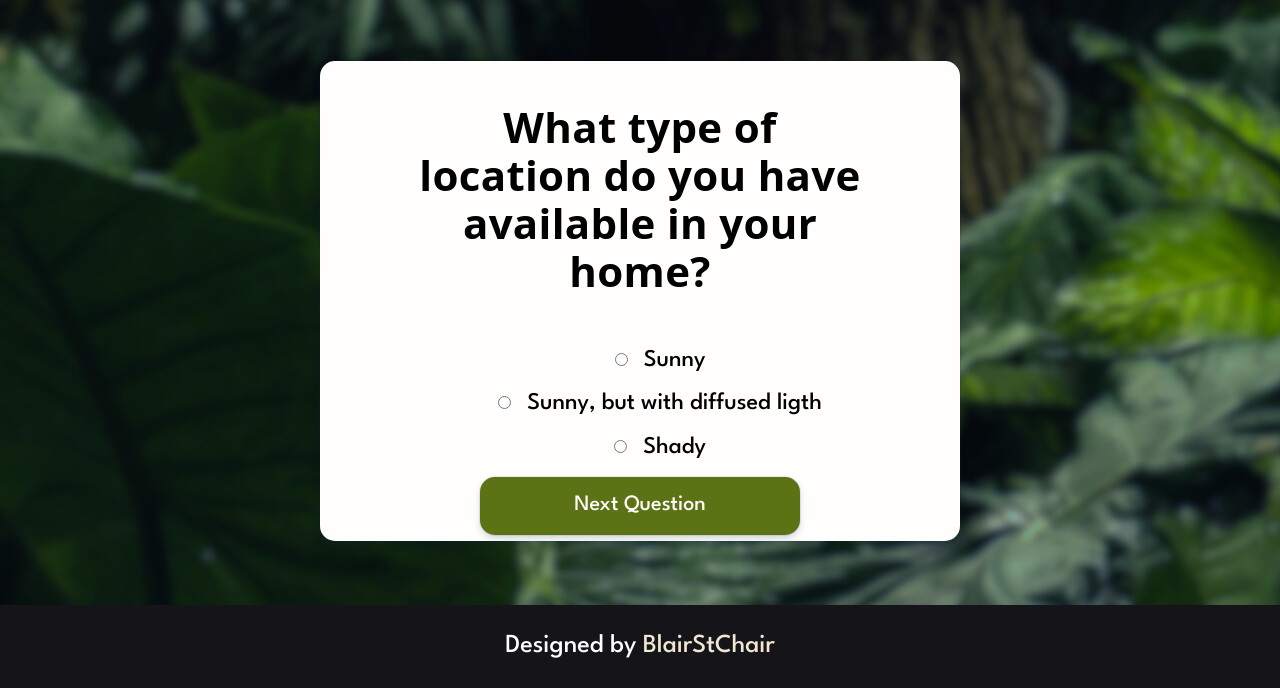
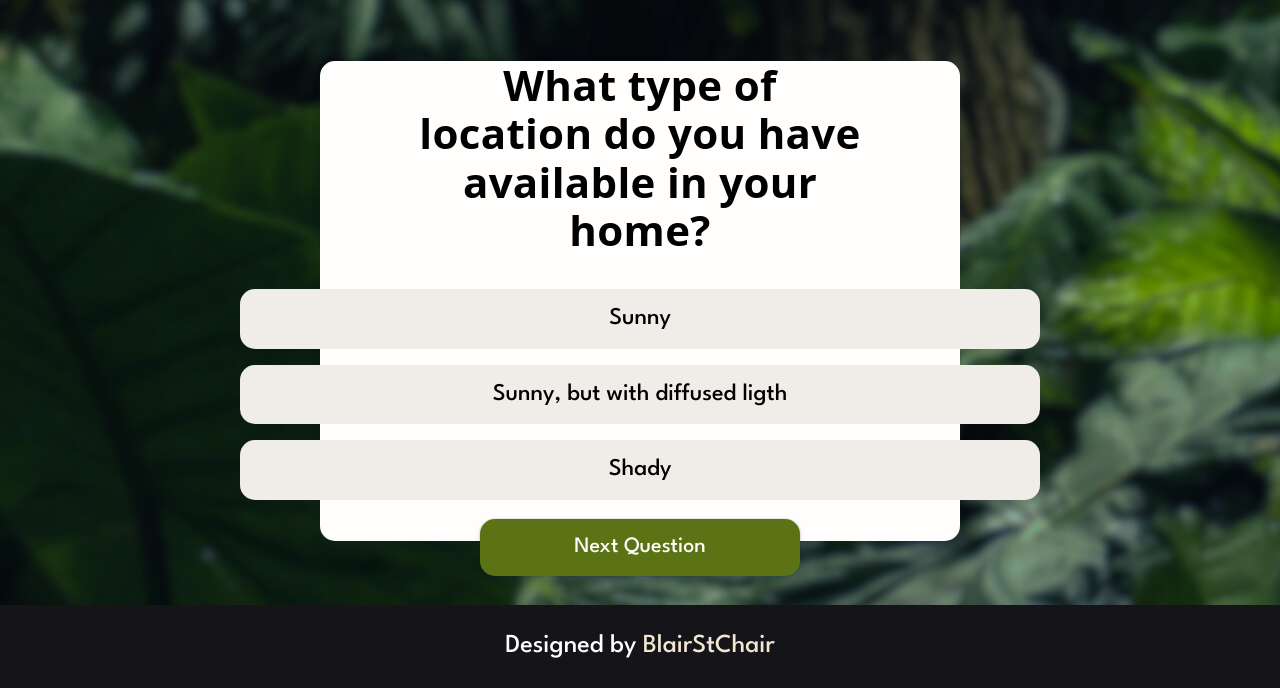
Before and after one commit to BlairStChair/blogPageExample, a website: page html/quiz.html in a window 1280 px wide. Both pictures are taken after a click on the button "Start the Quiz!". Shown: the part 346-1034 px from the top of the page. Drawn offline with nearby package versions, Linux system fonts and the light colour scheme; a web font is replaced by a local one.

Commit message:
Centered and styled answers buttons

```diff
--- a/css/quizStyle.css
+++ b/css/quizStyle.css
@@ -80,18 +80,35 @@ body{
     background-color: #465810;
 }
 
+#questionsAnswers{
+    display: flex;
+    justify-content: center;
+
+}
+
+#divForAnswersDivs{
+    width: 100%; /* Zmienić szerokość na 100% */
+    display: flex;
+    justify-content: center; /* Wyśrodkowanie poziome */
+    margin-bottom: 1.2rem;
+}
+
 ul{
     display: flex;
     flex-direction: column;
-    justify-content: center;
+    align-items: center; /* Wyśrodkowanie poziome elementów wewnątrz listy */
     gap: 1rem;
+    padding: 0; /* Usuń domyślne wypełnienie */
+    margin: 0; /* Usuń domyślne marginesy */
 }
 
 .answersDivs{
     font-size: 24px;
     font-family: 'League Spartan Medium';
+    background-color: #f0ede9;
+    border-radius: 15px;
+    border-style: none;
+    padding: 1rem;
+    width: 50rem;
+    text-align: center;
 }
-
-.answersItems{
-    margin-right: 1rem;
-}
--- a/scriptQ.js
+++ b/scriptQ.js
@@ -31,22 +31,25 @@ startQuiz.addEventListener("click", () => {
 
     let firstQuestionAnswers = separateAnswer(0);
 
+    let divForAnswersDivs = document.createElement("div");
+        divForAnswersDivs.id = "divForAnswersDivs";
+        questionAnswers.appendChild(divForAnswersDivs);
+
+        divForAnswersDivs.appendChild(answersList);
+
     for(let i = 0; i < firstQuestionAnswers.length; i++){
+
+
 
         let answersDivs = document.createElement("div");
         answersDivs.className = "answersDivs";
         answersList.appendChild(answersDivs);
 
-        let answersItems = document.createElement("input");
-        answersItems.type = 'radio';
-        answersItems.name = 'quizAnswer';
-        answersItems.className = 'answersItems'
-        answersItems.value = readyAnswers[i];
+
 
         let label = document.createElement("label");
         label.textContent = readyAnswers[i].trim();
 
-        answersDivs.appendChild(answersItems);
         answersDivs.appendChild(label);
 
         let br = document.createElement("br");
```
